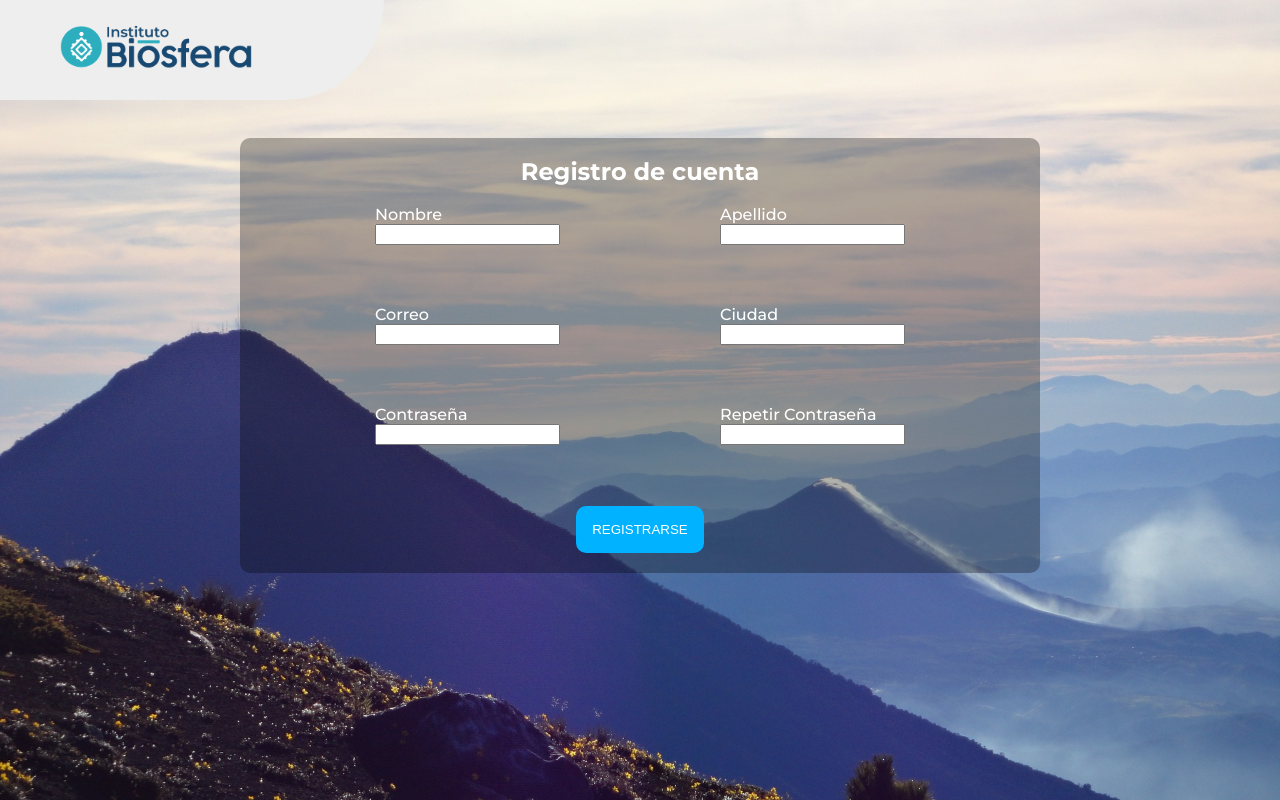
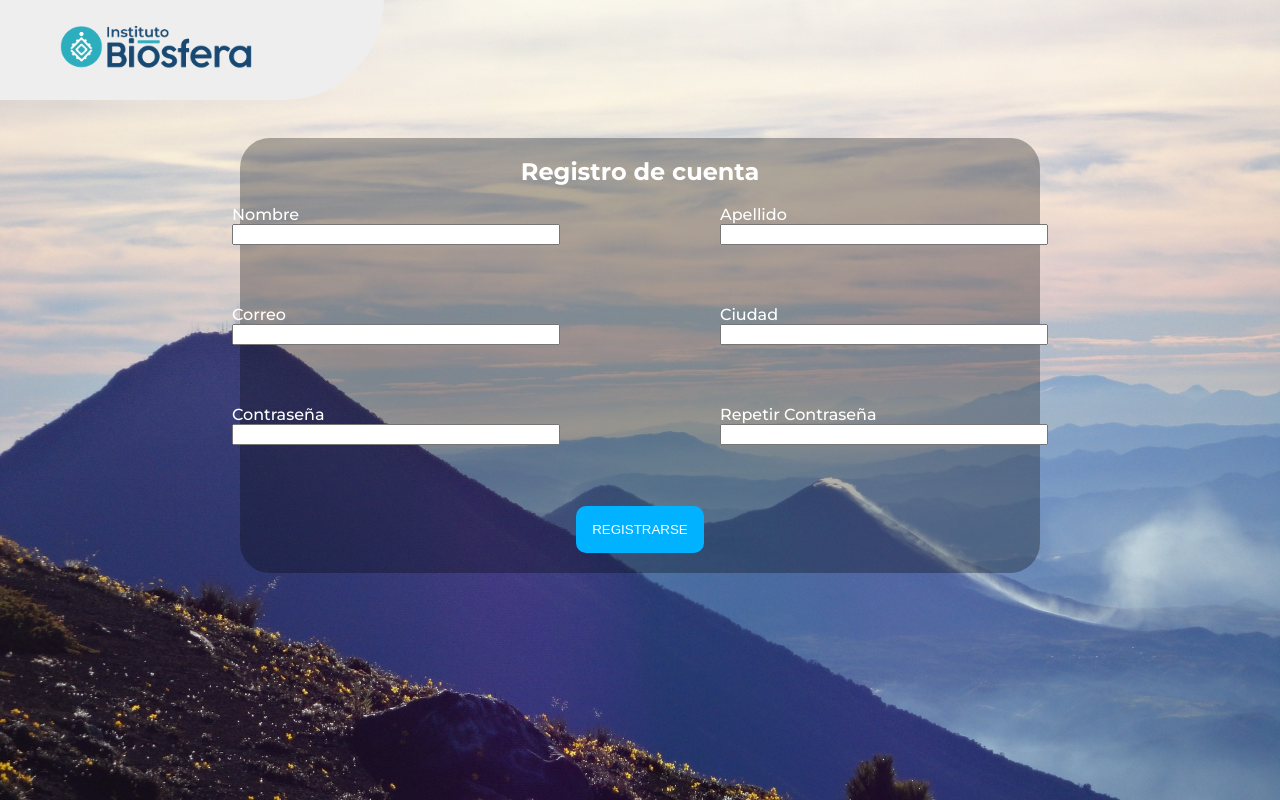
Before and after one commit to ErwinLima/Maquetacion-Biosfera, a PHP site: page /html/registro.html in a window 1280 px wide. Run offline with PHP 8.4, Linux system fonts and the light colour scheme.

Commit message:
Bordes redondos, inputs largos

```diff
--- a/css/style.css
+++ b/css/style.css
@@ -133,7 +133,7 @@ padding: 20px 0 0 60px;
    justify-content: center;
    align-items: center;
    margin: 0 15em;
-   border-radius: 10px;
+   border-radius: 30px;
    padding-bottom: 20px;
 }
 
@@ -154,3 +154,7 @@ padding: 20px 0 0 60px;
    border-style: none;
    cursor: pointer;
 }
+
+.formItem input{
+   width: 20rem;
+}
```
